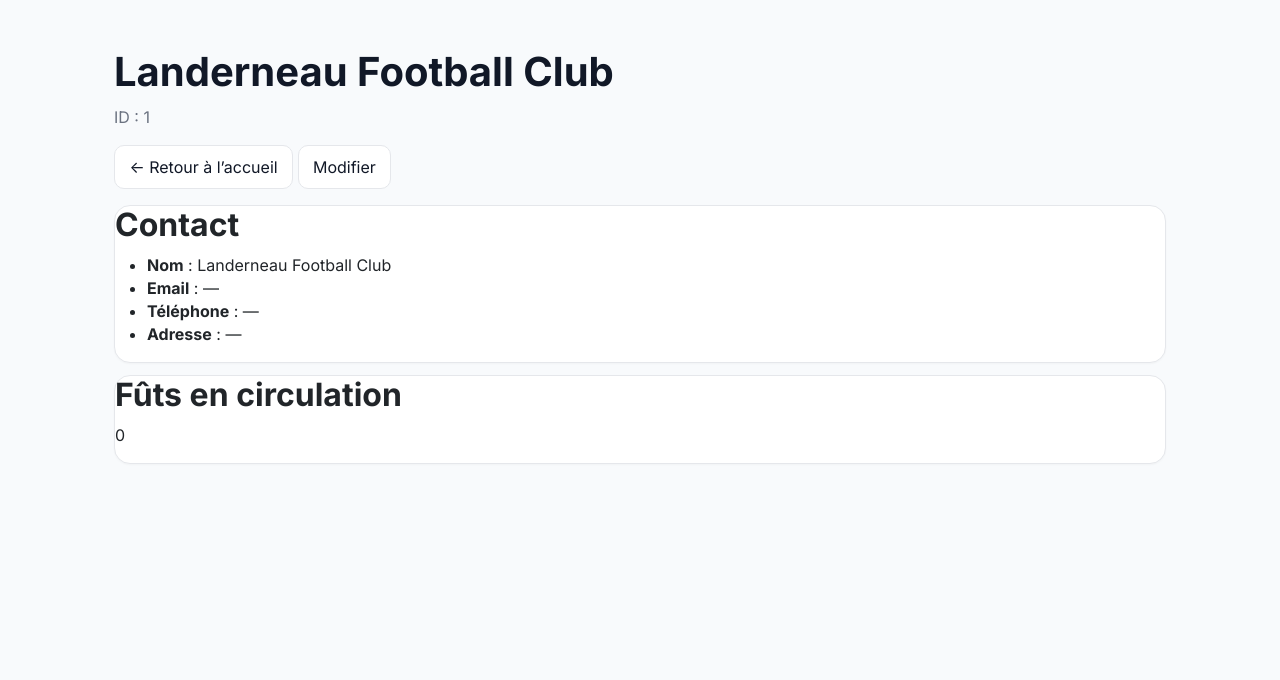
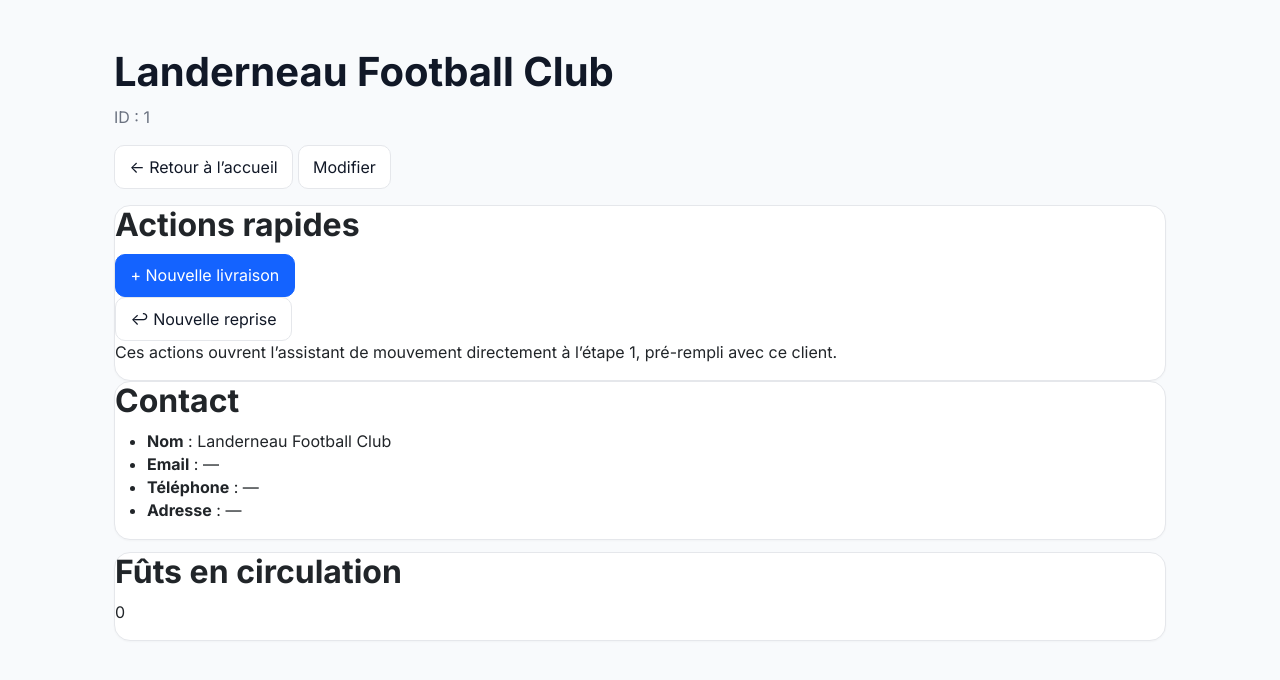
Before and after one commit to lecentrallanderneau-oss/Suivi_futs, a Flask app: page /client/1 in a window 1280 px wide. Shown: the part 104-784 px from the top of the page. Run offline with Flask 3, Linux system fonts and the light colour scheme.

Commit message:
Update client_detail.html

```diff
--- a/templates/client_detail.html
+++ b/templates/client_detail.html
@@ -2,17 +2,12 @@
 {% import "_macros.html" as ui %}
 
 {% block content %}
-  {# On supporte les deux conventions : 'c' ou 'client' #}
+  {# On supporte 'c' ou 'client' #}
   {% set ctx = (c if (c is defined) else (client if (client is defined) else none)) %}
 
   <section class="page-header">
-    <h1>
-      {{ ctx.name if ctx else "Client" }}
-    </h1>
-    <p class="muted">
-      ID :
-      {{ ctx.id if (ctx and (ctx.id is defined)) else "—" }}
-    </p>
+    <h1>{{ ctx.name if ctx else "Client" }}</h1>
+    <p class="muted">ID : {{ ctx.id if (ctx and (ctx.id is defined)) else "—" }}</p>
     <p>
       <a href="{{ url_for('index') }}" class="btn">← Retour à l’accueil</a>
       {% if ctx and ctx.id is defined %}
@@ -20,6 +15,31 @@
       {% endif %}
     </p>
   </section>
+
+  {% if ctx and ctx.id is defined %}
+  <section class="card">
+    <h2>Actions rapides</h2>
+    <div class="actions-row">
+      {# Nouvelle LIVRAISON #}
+      <form method="post" action="{{ url_for('movement_wizard') }}?step=1" class="inline-form">
+        <input type="hidden" name="client_id" value="{{ ctx.id }}">
+        {# selon ton step1, le champ peut être 'movement_type' ou 'type' ; on met les deux pour compat #}
+        <input type="hidden" name="movement_type" value="delivery">
+        <input type="hidden" name="type" value="delivery">
+        <button type="submit" class="btn btn-primary">+ Nouvelle livraison</button>
+      </form>
+
+      {# Nouvelle REPRISE #}
+      <form method="post" action="{{ url_for('movement_wizard') }}?step=1" class="inline-form">
+        <input type="hidden" name="client_id" value="{{ ctx.id }}">
+        <input type="hidden" name="movement_type" value="return">
+        <input type="hidden" name="type" value="return">
+        <button type="submit" class="btn">↩ Nouvelle reprise</button>
+      </form>
+    </div>
+    <p class="hint">Ces actions ouvrent l’assistant de mouvement directement à l’étape 1, pré-rempli avec ce client.</p>
+  </section>
+  {% endif %}
 
   <section class="grid">
     <div class="card">
@@ -34,24 +54,16 @@
 
     <div class="card">
       <h2>Fûts en circulation</h2>
-      <p class="kpi">
-        {{ keg_qty_in_play if (keg_qty_in_play is defined) else 0 }}
-      </p>
+      <p class="kpi">{{ keg_qty_in_play if (keg_qty_in_play is defined) else 0 }}</p>
     </div>
   </section>
 
-  {# Sections optionnelles si les variables existent #}
   {% if deliveries is defined and deliveries %}
     <section class="card">
       <h2>Dernières livraisons</h2>
       <table class="table">
         <thead>
-          <tr>
-            <th>Date</th>
-            <th>Produit</th>
-            <th>Qté</th>
-            <th>N° fût</th>
-          </tr>
+          <tr><th>Date</th><th>Produit</th><th>Qté</th><th>N° fût</th></tr>
         </thead>
         <tbody>
           {% for d in deliveries %}
@@ -72,11 +84,7 @@
       <h2>Retours de fûts</h2>
       <table class="table">
         <thead>
-          <tr>
-            <th>Date</th>
-            <th>N° fût</th>
-            <th>État</th>
-          </tr>
+          <tr><th>Date</th><th>N° fût</th><th>État</th></tr>
         </thead>
         <tbody>
           {% for r in returns %}
@@ -101,4 +109,22 @@
       </ul>
     </section>
   {% endif %}
+
 {% endblock %}
+
+{% block extra_css %}
+<style>
+  .actions-row { display:flex; gap:.5rem; flex-wrap:wrap; align-items:center }
+  .inline-form { display:inline }
+  .btn { border:1px solid #ccc; padding:.5rem .75rem; border-radius:.5rem; text-decoration:none; cursor:pointer }
+  .btn-primary { background:#0a7; color:#fff; border-color:#0a7 }
+  .btn-secondary { background:#eee }
+  .hint { color:#777; font-size:.9rem; margin-top:.5rem }
+  .kpi { font-size:2rem; font-weight:700 }
+  .grid { display:grid; gap:1rem; grid-template-columns: repeat(auto-fit, minmax(260px,1fr)); }
+  .card { background:#fff; border:1px solid #e5e5e5; border-radius:.75rem; padding:1rem }
+  .table { width:100%; border-collapse:collapse }
+  .table th, .table td { border-top:1px solid #eee; padding:.5rem .4rem; text-align:left }
+  .muted { color:#888 }
+</style>
+{% endblock %}
```
